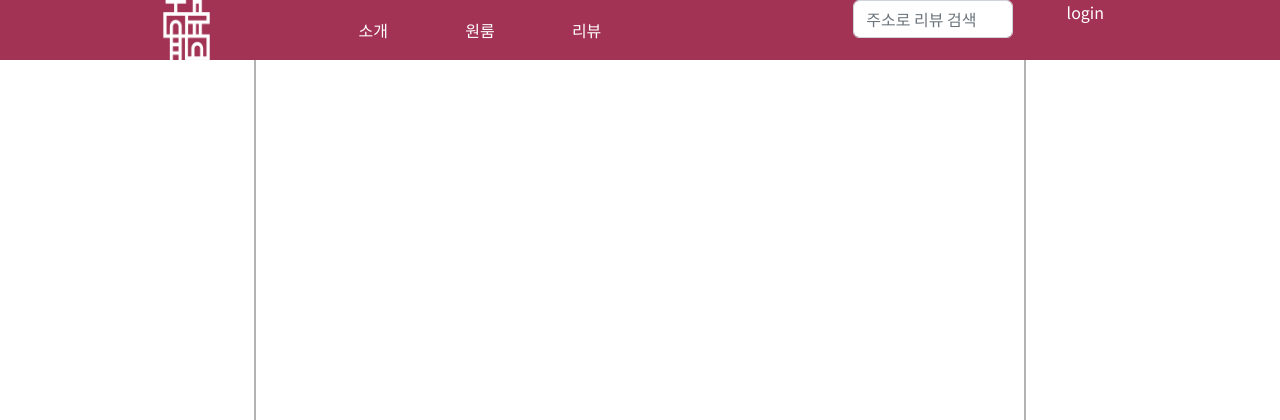
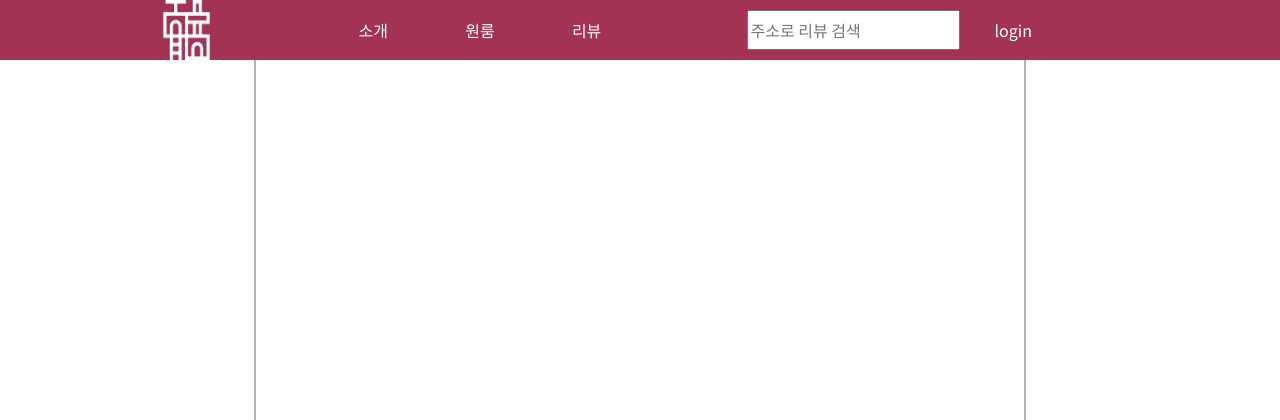
Before and after one commit to adover134/django_review_platform, a Django app: page /test/normal_user_base/ in a window 1280 px wide. Shown: the top 420 px of the page. Run offline with Django 4.2, Linux system fonts and the light colour scheme; style sheets or scripts are compiled from the project's sources; parts of the project's set-up code (start-up, migrations or seed data) failed here and were passed over.

Commit message:
메인 메뉴 수정

```diff
--- a/static/css/normalUserBaseTemplate.css
+++ b/static/css/normalUserBaseTemplate.css
@@ -54,16 +54,34 @@
   display: inline-block;
 }
 
-#login {
-  display: inline-block;
-  float: left;
-  color: white;
-  text-decoration: none;
+#search-form-div {
+  height: 100%;
 }
 
 #search-form {
-  display: inline-block;
-  float: left;
+  height: 100%;
+  width: 100%;
+  display: flex;
+  align-items: center;
+  justify-content: center;
+}
+
+#search-addr {
+  height: 66.67%;
+  width: 100%;
+}
+
+#address {
+  height: 100%;
+  width: 100%;
+}
+
+#login {
+  display: flex;
+  width: 100%;
+  height: 100%;
+  align-items: center;
+  justify-content: center;
 }
 
 #userInfo {
--- a/static/css/normalUserBaseTemplate.scss
+++ b/static/css/normalUserBaseTemplate.scss
@@ -48,15 +48,30 @@
 #userInfo{
     display:inline-block;
 }
-#login{
-    display:inline-block;
-    float:left;
-    color:white;
-    text-decoration:none;
+#search-form-div{
+    height:100%;
 }
 #search-form{
-    display:inline-block;
-    float:left;
+    height:100%;
+    width:100%;
+    display:flex;
+    align-items:center;
+    justify-content:center;
+}
+#search-addr{
+    height:66.67%;
+    width:100%;
+}
+#address{
+    height:100%;
+    width:100%;
+}
+#login{
+    display:flex;
+    width:100%;
+    height:100%;
+    align-items:center;
+    justify-content:center;
 }
 #userInfo{
     display:inline-block;
--- a/templates/normal_user_base.html
+++ b/templates/normal_user_base.html
@@ -52,14 +52,17 @@
         document.getElementById('review_sub').style.display='none';
     });
 </script>
-<div class="nav-item col-2" style="display:inline-block; float:left; height:100%;"></div>
-<form CLASS="nav-item col-2" action="{{normalUserReviewSearch}}" id="search-form" style="top:10px; height:100%;">
-    <div class="nav-item col-9">
-        <input class="form-control" type="search" placeholder="주소로 리뷰 검색" aria-label="Search" id="address" name="address">
-    </div>
-</form>
-<div class="col-2" id="userInfo">
-    {% if user and not user.is_anonymous %}
+<div class="nav-item col-1" style="display:inline-block; float:left; height:100%;"></div>
+<div id="search-form-div" class="nav-item col-2">
+    <form action="{{normalUserReviewSearch}}" id="search-form">
+        <div class="nav-item" id="search-addr">
+            <input type="search" placeholder="주소로 리뷰 검색" aria-label="Search" id="address" name="address">
+        </div>
+    </form>
+</div>
+
+{% if user and not user.is_anonymous %}
+    <div class="col-3" id="userInfo">
         <div class="nav-item dropdown">
           <button class="btn btn-secondary dropdown-toggle" type="button" id="dropdownMenuButton1" data-bs-toggle="dropdown" aria-expanded="false">
               {{ user.last_name }}{{ user.first_name }} 님, 환영합니다.
@@ -70,8 +73,14 @@
             <li><a class="dropdown-item" href = '{{logout}}'>log out</a></li>
           </ul>
         </div>
-    {% else %}
-        <a type="button" id="login" href="{{ loginPage }}">login</a>
-    {% endif %}
-</div>
+    </div>
+{% else %}
+    <div class="col-1" style="position:relative;">
+        <div id="login" class="drpd">
+            <div onclick="window.location.replace('{{ loginPage }}')">
+                login
+            </div>
+        </div>
+    </div>
+{% endif %}
 {% endblock %}
```
Also changed, not shown: 1 other file.
